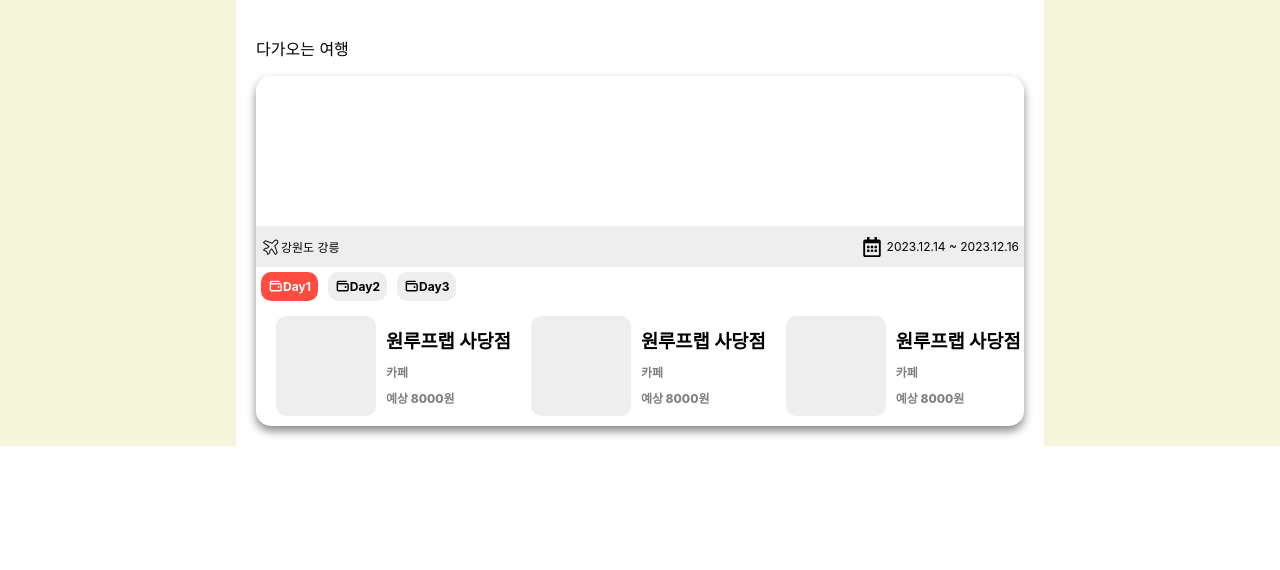
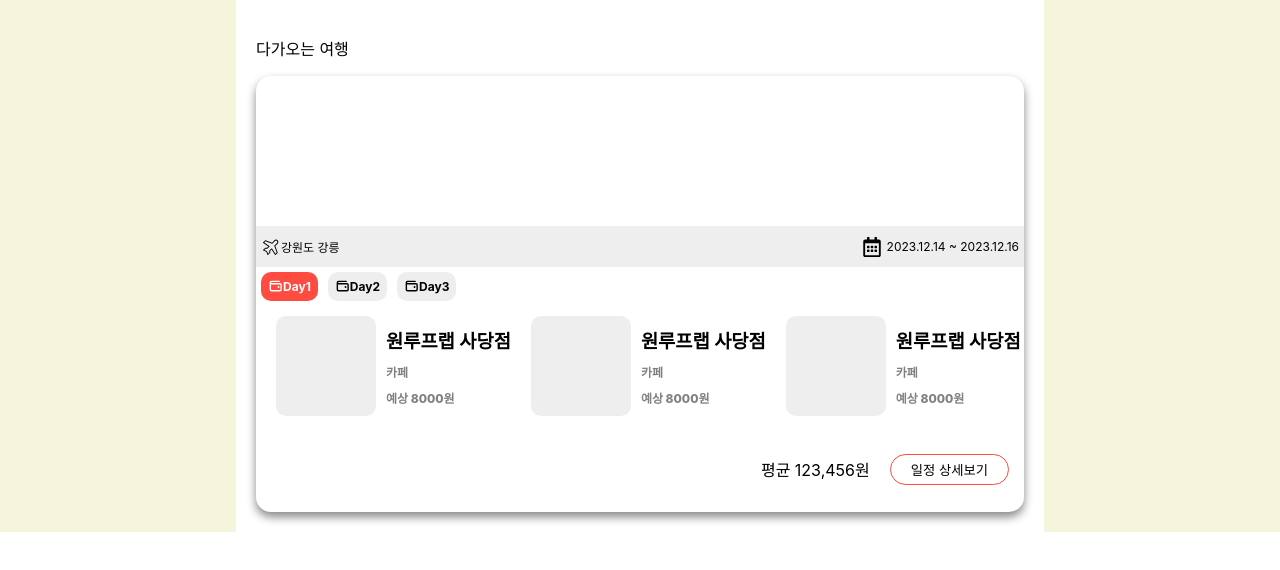
Before and after one commit to in2p/yeohaengil, a React (Create React App) app: page / in a window 1280 px wide. Shown: the top 570 px of the page. Built offline with nearby package versions, Linux system fonts and the light colour scheme.

Commit message:
[Feat] Card.js#3 레이아웃 완성 -Day overflow: hidden 하위 width: 300vw 으로 설정 - Day 와 content 부분 스와이프 기능 구현 필요 - Main 페이지의 Day 박스 컴포넌트 레이아웃 완료 See also: c084589, 0739b42

```diff
--- a/src/components/Card.js
+++ b/src/components/Card.js
@@ -44,6 +44,14 @@ const items = [
   { title: '원루프랩 수원점', category: '숙소', price: '118000원' },
 ];
 
+const DetailButton = styled.button`
+  background: white;
+  padding: 5px 20px;
+  border-radius: 20px;
+  margin-left: 20px;
+  border: 1px solid #fe4c40;
+`;
+
 function Card() {
   return (
     <Box>
@@ -73,7 +81,8 @@ function Card() {
           <p style={{ margin: '0px' }}>Day3</p>
         </Day>
       </FlexBox>
-      <FlexBox style={{ overflow: 'hidden' }}>
+      <div style={{ overflow: 'hidden' }}>
+        <FlexBox style={{ width: '300vw' }}>
           {items.map(a => (
             <FlexBox>
               <div className="content-img" />
@@ -85,6 +94,16 @@ function Card() {
             </FlexBox>
           ))}
         </FlexBox>
+      </div>
+      <FlexBox
+        style={{
+          padding: '15px',
+          justifyContent: 'flex-end',
+        }}
+      >
+        <p>평균 123,456원</p>
+        <DetailButton>일정 상세보기</DetailButton>
+      </FlexBox>
     </Box>
   );
 }
```
Lines whose indentation alone changed are shown as unchanged.
